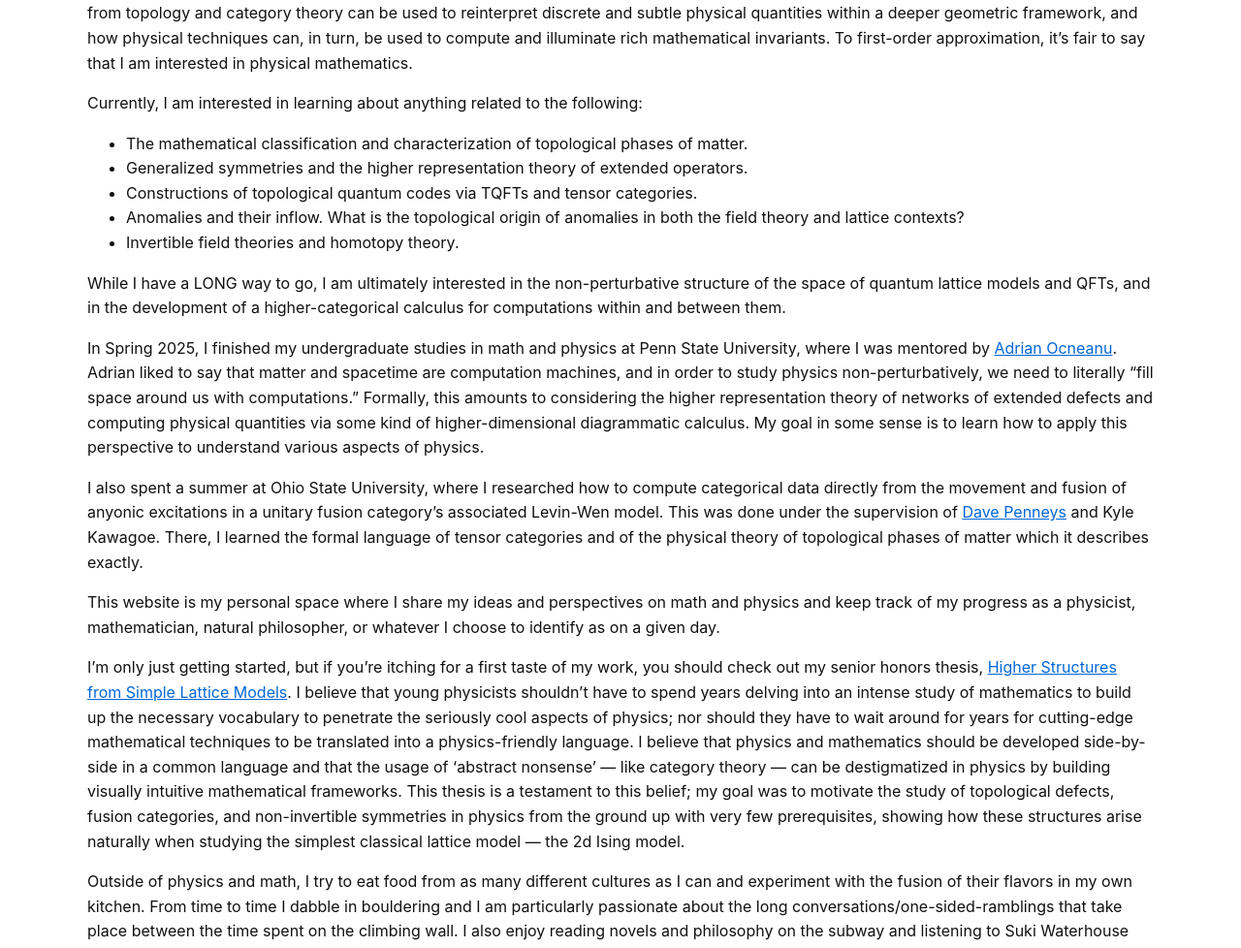
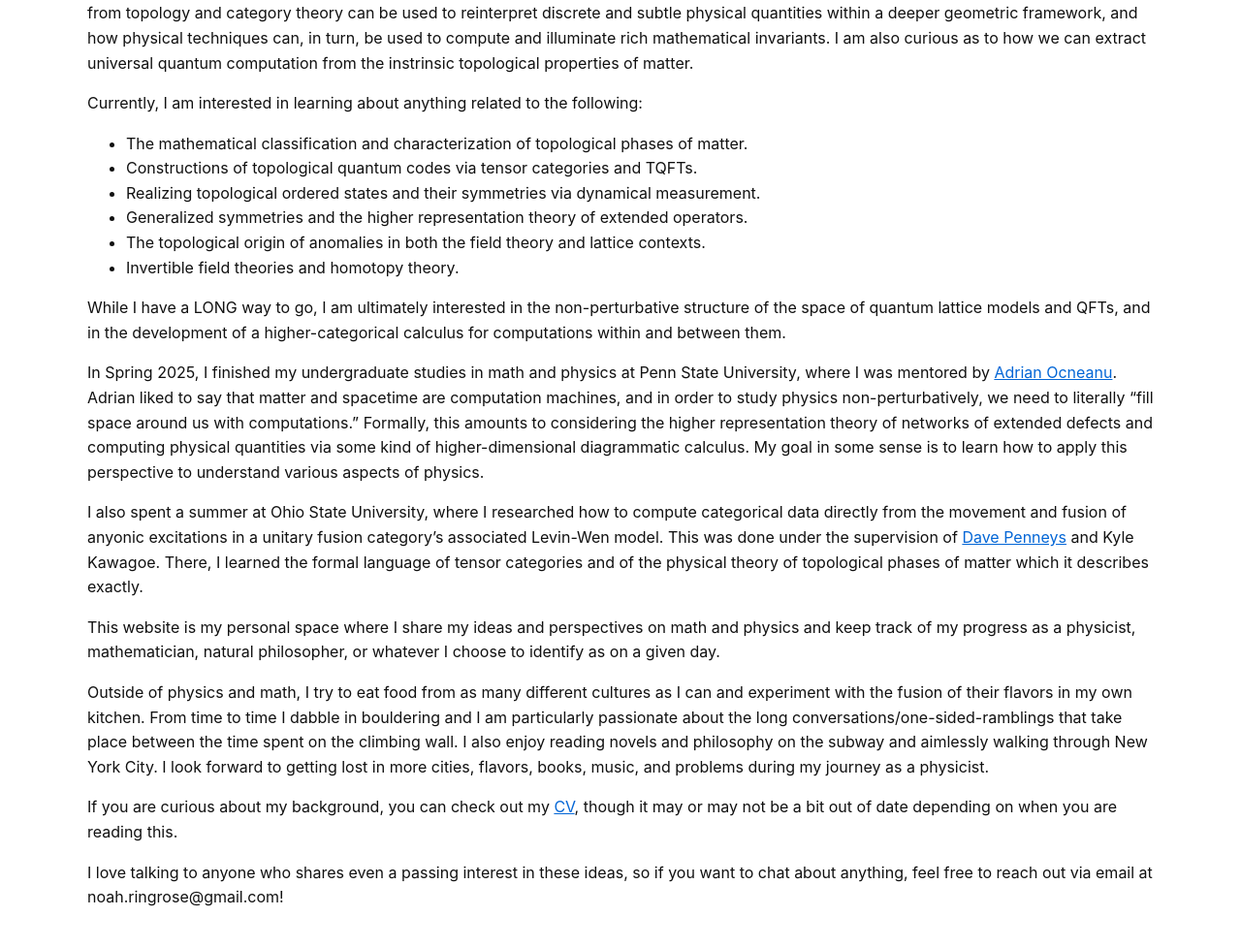
Before and after one commit to noahringrose/noahringrose.github.io, a Jekyll site: the page built from index.md, in a window 1280 px wide and 1400 px high. Shown: the part 422-1400 px from the top of the window at 97% size. Built offline with Jekyll 4.4.1, drawn with Linux system fonts in a browser that asks for light colours; some of the changed text lies outside the part shown.

Commit message:
Update index.md

```diff
--- a/index.md
+++ b/index.md
@@ -6,14 +6,15 @@ title: Home
 
 <img src="/assets/IMG_1283.png" alt="Profile picture" style="width:250px; border-radius: 50%; display:block; margin:auto;">
 
-Hi! I'm a first-year physics PhD student at NYU advised by Yifan Wang and Aditi Mitra. My research interests lie in understanding how methods from topology and category theory can be used to reinterpret discrete and subtle physical quantities within a deeper geometric framework, and how physical techniques can, in turn, be used to compute and illuminate rich mathematical invariants. To first-order approximation, it's fair to say that I am interested in physical mathematics.
+Hi! I'm a first-year physics PhD student at NYU advised by Yifan Wang and Aditi Mitra. My research interests lie in understanding how methods from topology and category theory can be used to reinterpret discrete and subtle physical quantities within a deeper geometric framework, and how physical techniques can, in turn, be used to compute and illuminate rich mathematical invariants. I am also curious as to how we can extract universal quantum computation from the instrinsic topological properties of matter.
 
 Currently, I am interested in learning about anything related to the following:
 
 - The mathematical classification and characterization of topological phases of matter.
+- Constructions of topological quantum codes via tensor categories and TQFTs.
+- Realizing topological ordered states and their symmetries via dynamical measurement.
 - Generalized symmetries and the higher representation theory of extended operators.
-- Constructions of topological quantum codes via TQFTs and tensor categories.
-- Anomalies and their inflow. What is the topological origin of anomalies in both the field theory and lattice contexts?
+- The topological origin of anomalies in both the field theory and lattice contexts.
 - Invertible field theories and homotopy theory.
 
 While I have a LONG way to go, I am ultimately interested in the non-perturbative structure of the space of quantum lattice models and QFTs, and in the development of a higher-categorical calculus for computations within and between them.
@@ -24,9 +25,7 @@ I also spent a summer at Ohio State University, where I researched how to comput
 
 This website is my personal space where I share my ideas and perspectives on math and physics and keep track of my progress as a physicist, mathematician, natural philosopher, or whatever I choose to identify as on a given day.
 
-I'm only just getting started, but if you're itching for a first taste of my work, you should check out my senior honors thesis, [Higher Structures from Simple Lattice Models](/assets/honorsthesis.pdf). I believe that young physicists shouldn't have to spend years delving into an intense study of mathematics to build up the necessary vocabulary to penetrate the seriously cool aspects of physics; nor should they have to wait around for years for cutting-edge mathematical techniques to be translated into a physics-friendly language. I believe that physics and mathematics should be developed side-by-side in a common language and that the usage of 'abstract nonsense' — like category theory — can be destigmatized in physics by building visually intuitive mathematical frameworks. This thesis is a testament to this belief; my goal was to motivate the study of topological defects, fusion categories, and non-invertible symmetries in physics from the ground up with very few prerequisites, showing how these structures arise naturally when studying the simplest classical lattice model — the 2d Ising model.
-
-Outside of physics and math, I try to eat food from as many different cultures as I can and experiment with the fusion of their flavors in my own kitchen. From time to time I dabble in bouldering and I am particularly passionate about the long conversations/one-sided-ramblings that take place between the time spent on the climbing wall. I also enjoy reading novels and philosophy on the subway and listening to Suki Waterhouse while aimlessly walking through New York City. I look forward to getting lost in more cities, flavors, books, music, and problems during my journey as a physicist.
+Outside of physics and math, I try to eat food from as many different cultures as I can and experiment with the fusion of their flavors in my own kitchen. From time to time I dabble in bouldering and I am particularly passionate about the long conversations/one-sided-ramblings that take place between the time spent on the climbing wall. I also enjoy reading novels and philosophy on the subway and aimlessly walking through New York City. I look forward to getting lost in more cities, flavors, books, music, and problems during my journey as a physicist.
 
 If you are curious about my background, you can check out my [CV](/assets/Noah_Ringrose_CV_Nov_2025.pdf), though it may or may not be a bit out of date depending on when you are reading this.
 
```
